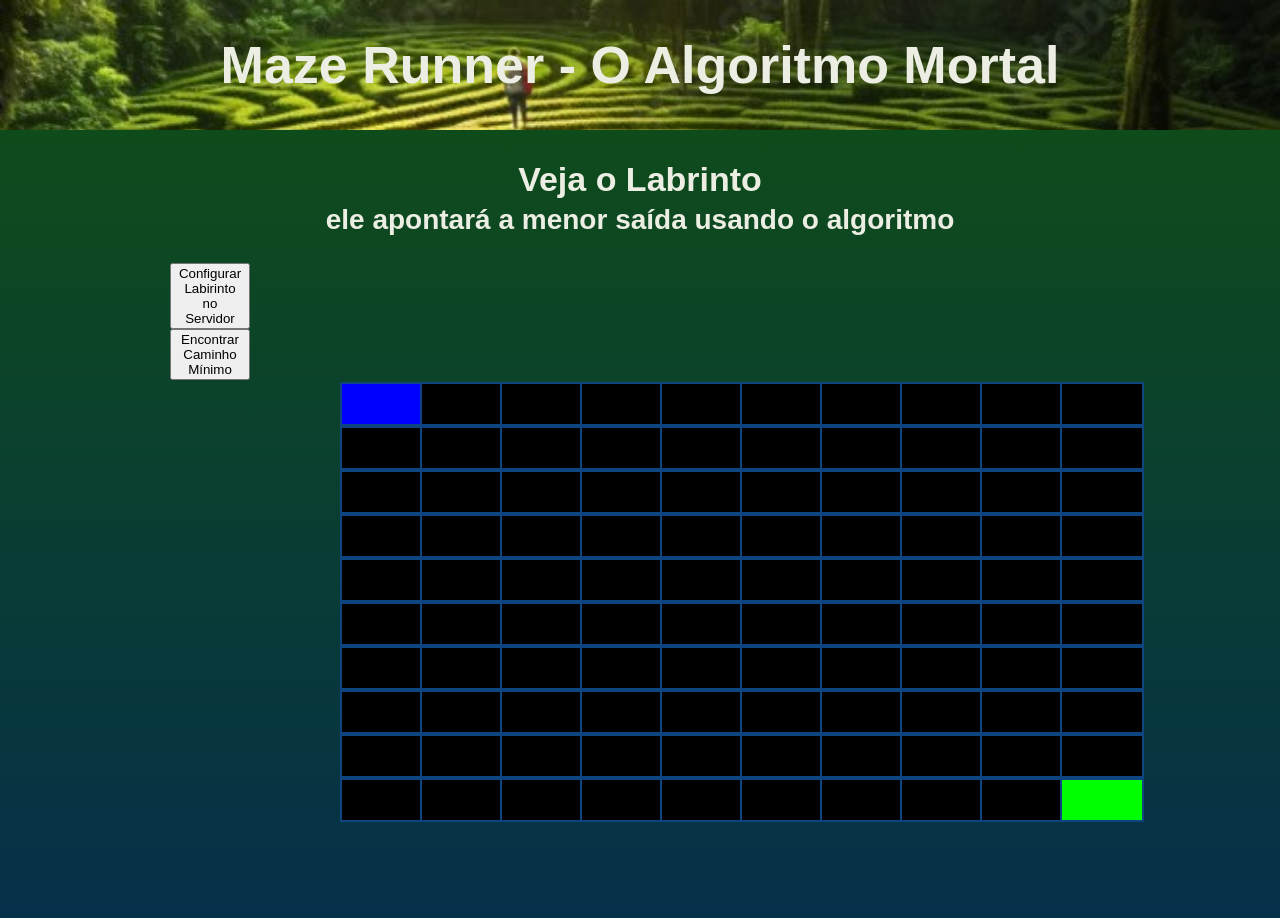
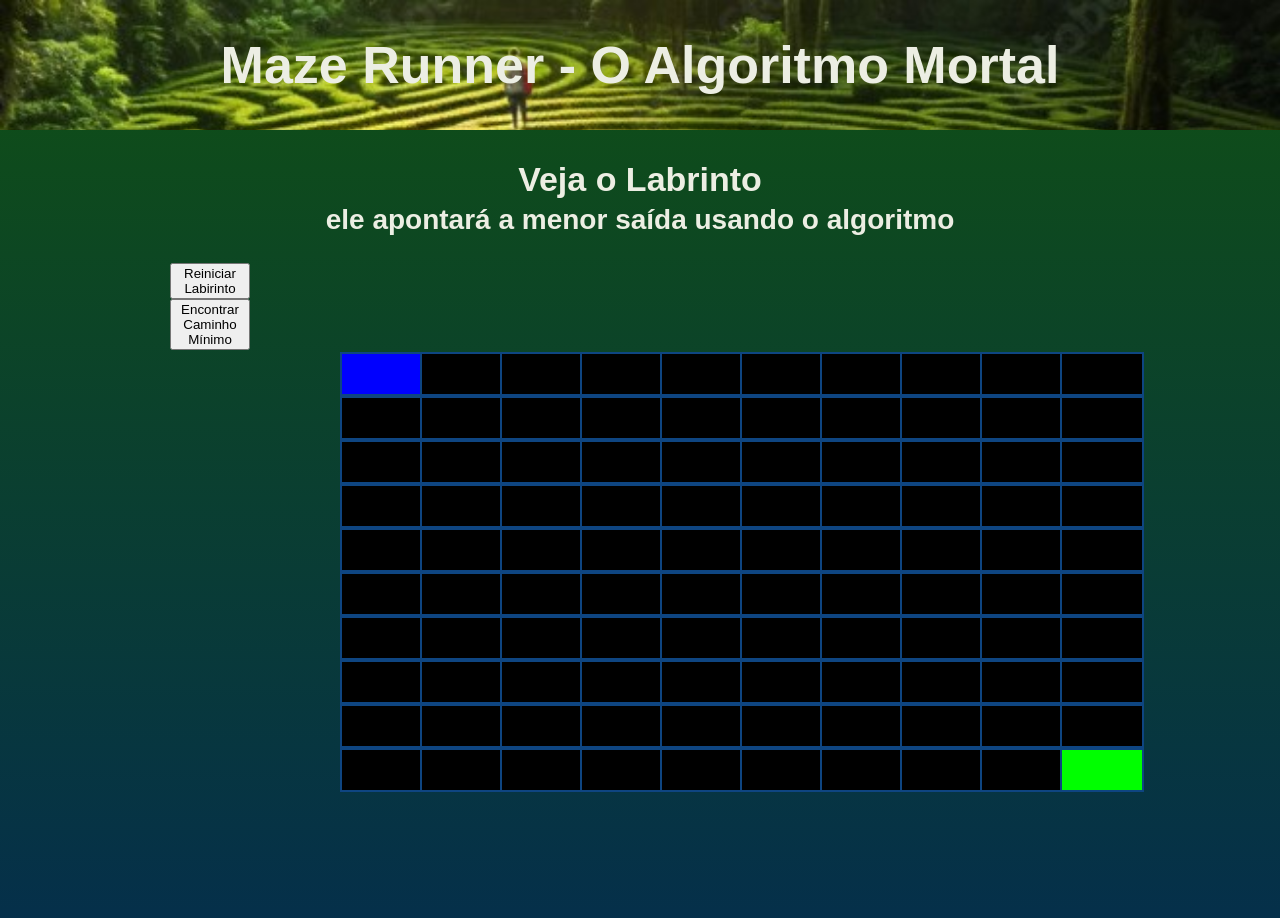
Before and after one commit to DanRocha18/Grafos2_MazeRunner, a React (Create React App) app in the folder dijkstra/: page / in a window 1280 px wide. Shown: the top 918 px of the page. Built offline with nearby package versions, Linux system fonts and the light colour scheme; a web font is replaced by a local one.

Commit message:
fazendo o labirinto funcionar

```diff
--- a/dijkstra/src/maze.js
+++ b/dijkstra/src/maze.js
@@ -1,5 +1,6 @@
 import React, { Component } from "react";
 import "./App.css";
+import Grafo from "./djkistra"; // Importe a classe Grafo (verifique o caminho correto)
 
 class Maze extends Component {
   constructor(props) {
@@ -9,11 +10,23 @@
       playerX: 0,
       playerY: 0,
       shortestPath: [],
-      maze: [], // Representação do labirinto no cliente
+      rows: 10,
+      columns: 10,
+      maze: new Grafo(10, 10), // Usamos a classe Grafo aqui
     };
 
     document.addEventListener("keydown", this.handleKeyPress);
   }
+
+  initializeMaze = () => {
+    this.state.maze = new Grafo(10, 10);
+    this.setState({ playerX: 0, playerY: 0, shortestPath: [] });
+  };
+
+  toggleNode = (x, y) => {
+    this.state.maze.setObstacle(x, y);
+    this.setState({ maze: this.state.maze });
+};
 
   handleKeyPress = (e) => {
     let { playerX, playerY } = this.state;
@@ -46,41 +59,36 @@
     this.setState({ playerX, playerY });
   };
 
-  // Função para configurar o labirinto no servidor
-  setMazeOnServer = () => {
-    fetch("http://localhost:3001/setMaze", {
-      method: "POST",
-      headers: {
-        "Content-Type": "application/json",
-      },
-      body: JSON.stringify({ maze: this.state.maze }),
-    })
-      .then((response) => response.json())
-      .then((data) => {
-        console.log(data.message);
-      })
-      .catch((error) => console.error("Erro ao configurar o labirinto:", error));
+  animateShortestPath = () => {
+    const shortestPath = this.state.shortestPath;
+    const delay = 300; // Ajuste o atraso de animação conforme necessário
+
+    shortestPath.forEach((coord, index) => {
+      setTimeout(() => {
+        const [x, y] = coord;
+        this.setState({
+          maze: this.state.maze.map((row, i) =>
+            row.map((cell, j) => (i === y && j === x ? "path" : cell))
+          ),
+        });
+      }, index * delay);
+    });
   };
 
-  // Função para encontrar o caminho mínimo no labirinto
-  findShortestPath = () => {
+  findShortestPathDijkstra = () => {
+    console.log("Botão Encontrar Caminho Mínimo pressionado.");
     const { playerX, playerY } = this.state;
-    fetch("http://localhost:3001/findPath", {
-      method: "POST",
-      headers: {
-        "Content-Type": "application/json",
-      },
-      body: JSON.stringify({ start: { x: playerX, y: playerY }, end: { x: 4, y: 4 } }),
-    })
-      .then((response) => response.json())
-      .then((data) => {
-        const path = data.path;
-        this.setState({ shortestPath: path });
-      })
-      .catch((error) => console.error("Erro ao encontrar o caminho mínimo:", error));
+    console.log("Estado: ", this.state)
+    const shortestPath = this.state.maze.findShortestPath(playerX, playerY, 4, 4);
+    console.log("Menor caminho: ", shortestPath)
+
+    // Animação do caminho mínimo
+    this.setState({ shortestPath: [] }, () => {
+      this.setState({ shortestPath });
+      this.animateShortestPath();
+    });
   };
 
-  // Função para renderizar o labirinto com o caminho mínimo
   renderMazeWithShortestPath = () => {
     const rows = 10;
     const columns = 10;
@@ -90,10 +98,20 @@
       const row = [];
       for (let j = 0; j < columns; j++) {
         const isPath = this.state.shortestPath.some((coord) => coord[0] === j && coord[1] === i);
+        const isShortestPath = isPath && isPath.length > 0;
+
         const cellClasses = `cell${i === 0 && j === 0 ? " start" : ""}${
           i === rows - 1 && j === columns - 1 ? " end" : ""
-        }${i === this.state.playerY && j === this.state.playerX ? " player" : ""}${isPath ? " path" : ""}`;
-        row.push(<div key={`cell-${i}-${j}`} className={cellClasses}></div>);
+        }${i === this.state.playerY && j === this.state.playerX ? " player" : ""}${
+          isShortestPath ? " shortest-path" : ""
+        }`;
+        row.push(
+          <div
+            key={`cell-${i}-${j}`}
+            className={cellClasses}
+            onClick={() => this.toggleNode(j, i)}
+          ></div>
+        );
       }
       maze.push(<div key={`row-${i}`} className="row">{row}</div>);
     }
@@ -104,8 +122,8 @@
   render() {
     return (
       <div>
-        <button onClick={this.setMazeOnServer}>Configurar Labirinto no Servidor</button>
-        <button onClick={this.findShortestPath}>Encontrar Caminho Mínimo</button>
+        <button onClick={this.initializeMaze}>Reiniciar Labirinto</button>
+        <button onClick={this.findShortestPathDijkstra}>Encontrar Caminho Mínimo</button>
         {this.renderMazeWithShortestPath()}
       </div>
     );
```
